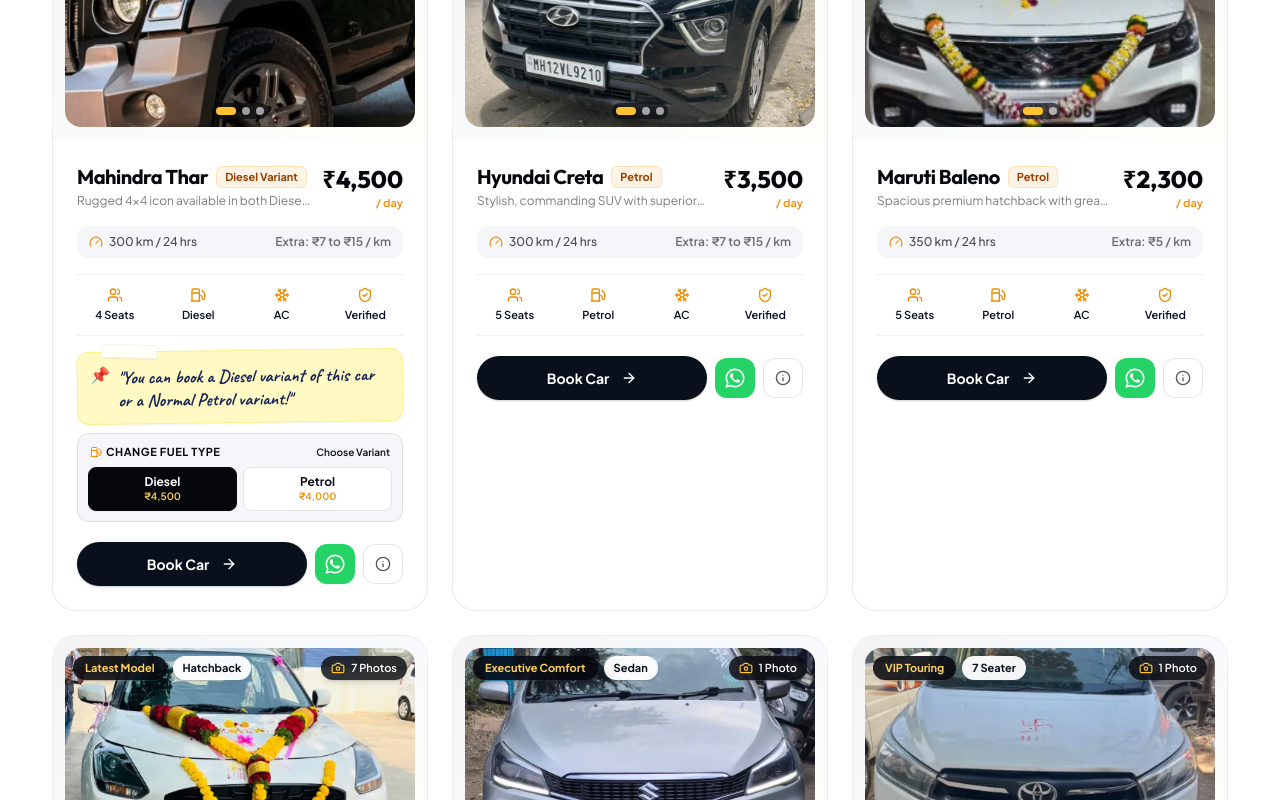
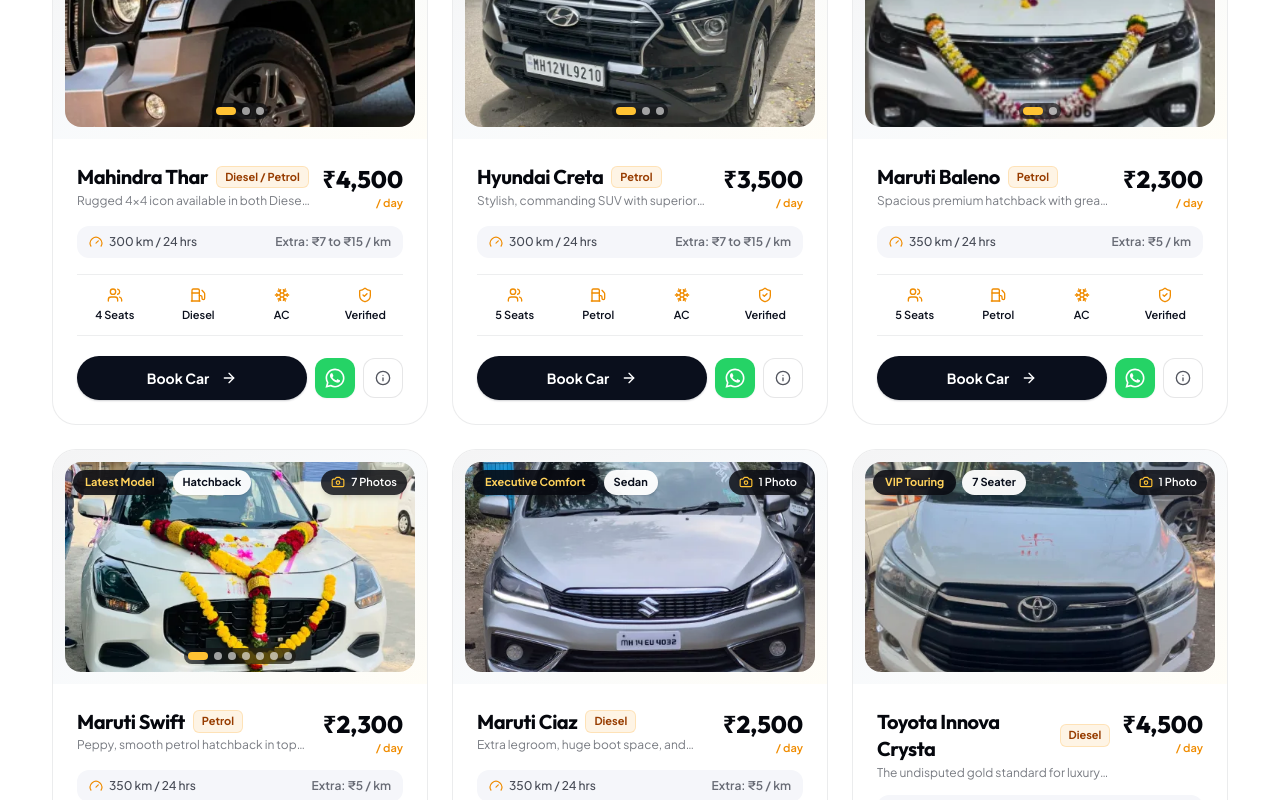
Before and after one commit to blazecodeprakhar/Shivsai-Car-Rental, a React (Vite) app: page / in a window 1280 px wide. Shown: the part 3140-3940 px from the top of the page. Built offline with nearby package versions, Linux system fonts and the light colour scheme.

Commit message:
fix(fleet): display fuel options and handwritten note only during booking; refine text to Petrol

```diff
--- a/src/components/booking/BookingModal.jsx
+++ b/src/components/booking/BookingModal.jsx
@@ -290,10 +290,10 @@ function BookingForm({ prefill }) {
                   <span className="text-2xl leading-none select-none">📌</span>
                   <div className="space-y-1">
                     <p className="font-['Caveat',cursive] text-xl font-bold leading-snug tracking-wide text-[#172554] sm:text-2xl">
-                      "Note: You can book a Diesel variant of this car or a Normal Petrol variant of this car. Please select your fuel type below!"
+                      "Note: This car is available in both Diesel and Petrol variants. Please select your preferred fuel type below."
                     </p>
                     <p className="text-[11px] font-bold uppercase tracking-wider text-amber-900/80 font-sans">
-                      ✍️ Handwritten Note · Both Options Available
+                      ✍️ Handwritten Note · Diesel & Petrol Available
                     </p>
                   </div>
                 </div>
--- a/src/components/sections/Fleet.jsx
+++ b/src/components/sections/Fleet.jsx
@@ -29,17 +29,14 @@ export default function Fleet() {
 
   const cars = filter === 'All' ? FLEET : FLEET.filter((c) => c.category === filter)
 
-  const openWhatsAppForCar = (car, fuelChoice) => {
-    const activeFuel = car.availableFuels?.find((f) => f.type === fuelChoice) || car.availableFuels?.[0]
-    const variantName = activeFuel ? activeFuel.label : car.variant
-    const price = activeFuel ? activeFuel.priceDisplay : car.priceDisplay
+  const openWhatsAppForCar = (car) => {
     const text = [
       `*Car Booking Inquiry - ${site.name}*`,
       `───────────────────────`,
-      `🚗 *Vehicle:* ${car.name} (${variantName})`,
-      `💰 *Rate:* ${price}`,
+      `🚗 *Vehicle:* ${car.name} (${car.variant})`,
+      `💰 *Rate:* ${car.priceDisplay}`,
       `🛣️ *Limit:* ${car.kmLimit}`,
-      `⛽ *Variant:* ${activeFuel ? activeFuel.type : car.variant}`,
+      `⛽ *Variant:* ${car.variant}`,
       `👥 *Seating:* ${car.seats} Seater`,
       `───────────────────────`,
       `Hello Shivsai Car Rental, I want to book this car. Please confirm availability.`,
@@ -98,8 +95,8 @@ export default function Fleet() {
               <CarCard
                 key={c.id}
                 car={c}
-                onSelect={(fuel) => openBooking({ car: c.id, fuelType: fuel })}
-                onWhatsApp={(fuel) => openWhatsAppForCar(c, fuel)}
+                onSelect={() => openBooking({ car: c.id })}
+                onWhatsApp={() => openWhatsAppForCar(c)}
                 onViewPhotos={() => setActiveCarPhotos(c)}
                 onViewTerms={() => setTermsModalCar(c)}
               />
@@ -154,13 +151,6 @@ export default function Fleet() {
 
 function CarCard({ car, onSelect, onWhatsApp, onViewPhotos, onViewTerms }) {
   const [selectedPhotoIdx, setSelectedPhotoIdx] = useState(0)
-  const [selectedFuel, setSelectedFuel] = useState(car.availableFuels ? car.availableFuels[0].type : null)
-
-  const activeFuel = car.availableFuels
-    ? car.availableFuels.find((f) => f.type === selectedFuel) || car.availableFuels[0]
-    : null
-  const displayPrice = activeFuel ? activeFuel.priceDisplay : car.priceDisplay
-  const displayVariant = activeFuel ? activeFuel.label : car.variant
 
   const nextPhoto = (e) => {
     e?.stopPropagation()
@@ -283,13 +273,13 @@ function CarCard({ car, onSelect, onWhatsApp, onViewPhotos, onViewTerms }) {
           <div>
             <div className="flex items-center gap-2">
               <h3 className="text-lg font-bold text-ink-950 leading-snug sm:text-xl">{car.name}</h3>
-              <span className="rounded-md bg-amber-500/10 px-2 py-0.5 text-[11px] font-bold text-amber-800 border border-amber-500/20">{displayVariant}</span>
+              <span className="rounded-md bg-amber-500/10 px-2 py-0.5 text-[11px] font-bold text-amber-800 border border-amber-500/20">{car.variant}</span>
             </div>
             <p className="mt-0.5 text-xs text-ink-900/55 line-clamp-1">{car.tagline}</p>
           </div>
           <div className="text-right shrink-0">
-            <p className="font-display text-2xl font-black text-ink-950">{displayPrice.split(' ')[0]}</p>
-            <p className="text-[11px] font-semibold text-brand-600">{displayPrice.split(' ').slice(1).join(' ')}</p>
+            <p className="font-display text-2xl font-black text-ink-950">{car.priceDisplay.split(' ')[0]}</p>
+            <p className="text-[11px] font-semibold text-brand-600">{car.priceDisplay.split(' ').slice(1).join(' ')}</p>
           </div>
         </div>
 
@@ -310,7 +300,7 @@ function CarCard({ car, onSelect, onWhatsApp, onViewPhotos, onViewTerms }) {
           </li>
           <li className="flex flex-col items-center gap-1">
             <Fuel className="h-4 w-4 text-brand-600" />
-            <span className="text-[11px] font-semibold text-ink-900">{activeFuel ? activeFuel.type : car.fuel.split(' ')[0]}</span>
+            <span className="text-[11px] font-semibold text-ink-900">{car.fuel.split(' ')[0]}</span>
           </li>
           <li className="flex flex-col items-center gap-1">
             <Snowflake className="h-4 w-4 text-brand-600" />
@@ -322,64 +312,11 @@ function CarCard({ car, onSelect, onWhatsApp, onViewPhotos, onViewTerms }) {
           </li>
         </ul>
 
-        {/* If availableFuels exists (Mahindra Thar), show Handwritten Sticky Note & Change Fuel Type */}
-        {car.availableFuels && (
-          <div className="mt-3.5 space-y-2.5">
-            {/* Handwritten Sticky Note */}
-            <div className="relative rounded-xl border border-[#fef08a] bg-[#fff9c4] p-3 text-ink-950 shadow-xs rotate-[-0.75deg] transition-transform hover:rotate-0">
-              <div className="absolute -top-2 left-6 h-3.5 w-14 rounded-xs border border-black/5 bg-white/80 shadow-2xs backdrop-blur-xs rotate-[2deg]" />
-              <div className="flex items-start gap-2 pt-0.5">
-                <span className="text-base select-none leading-none">📌</span>
-                <p className="font-['Caveat',cursive] text-base font-bold leading-tight text-[#172554] sm:text-lg">
-                  "You can book a Diesel variant of this car or a Normal Petrol variant!"
-                </p>
-              </div>
-            </div>
-
-            {/* Change Fuel Type pills */}
-            <div className="rounded-xl border border-ink-900/10 bg-surface/90 p-2.5">
-              <div className="mb-1.5 flex items-center justify-between px-0.5">
-                <span className="flex items-center gap-1 text-[11px] font-bold uppercase tracking-wider text-ink-950">
-                  <Fuel className="h-3 w-3 text-brand-600" />
-                  Change Fuel Type
-                </span>
-                <span className="text-[10px] font-semibold text-brand-700">
-                  Choose Variant
-                </span>
-              </div>
-              <div className="grid grid-cols-2 gap-1.5">
-                {car.availableFuels.map((f) => {
-                  const isSelected = (selectedFuel || 'Diesel') === f.type
-                  return (
-                    <button
-                      key={f.type}
-                      type="button"
-                      onClick={() => setSelectedFuel(f.type)}
-                      className={`flex flex-col items-center justify-center rounded-lg border py-1.5 px-2 text-center transition-all ${
-                        isSelected
-                          ? 'border-ink-950 bg-ink-950 text-white shadow-xs'
-                          : 'border-ink-900/10 bg-white text-ink-900 hover:border-ink-900/30'
-                      }`}
-                    >
-                      <span className="text-xs font-bold leading-tight">
-                        {f.type}
-                      </span>
-                      <span className={`text-[10px] font-semibold ${isSelected ? 'text-brand-300' : 'text-brand-600'}`}>
-                        {f.priceDisplay.split(' ')[0]}
-                      </span>
-                    </button>
-                  )
-                })}
-              </div>
-            </div>
-          </div>
-        )}
-
         {/* Actions */}
         <div className="mt-5 flex items-center gap-2">
           <button
             type="button"
-            onClick={() => onSelect?.(selectedFuel)}
+            onClick={onSelect}
             id={`book-btn-${car.id}`}
             className="btn btn-dark flex-1 py-3 text-xs font-bold sm:text-sm hover:bg-linear-to-r hover:from-brand-500 hover:to-flame-500 hover:text-ink-950 transition-all shadow-xs"
           >
@@ -389,7 +326,7 @@ function CarCard({ car, onSelect, onWhatsApp, onViewPhotos, onViewTerms }) {
 
           <button
             type="button"
-            onClick={() => onWhatsApp?.(selectedFuel)}
+            onClick={onWhatsApp}
             title="Book directly on WhatsApp"
             aria-label="Book on WhatsApp"
             className="grid h-10 w-10 place-items-center rounded-xl bg-[#25D366] text-white shadow-xs hover:bg-[#20bd5a] transition-all hover:scale-105"
--- a/src/data/fleetData.js
+++ b/src/data/fleetData.js
@@ -131,11 +131,11 @@ export const FLEET = [
       },
       {
         type: 'Petrol',
-        label: 'Normal Petrol Variant',
+        label: 'Petrol Variant',
         badge: 'Smooth 4x4',
         price: 4000,
         priceDisplay: '₹4,000 / day',
-        description: 'Peppy refined petrol drive for all terrains',
+        description: 'Refined petrol drive with smooth power delivery',
       },
     ],
   },
```
